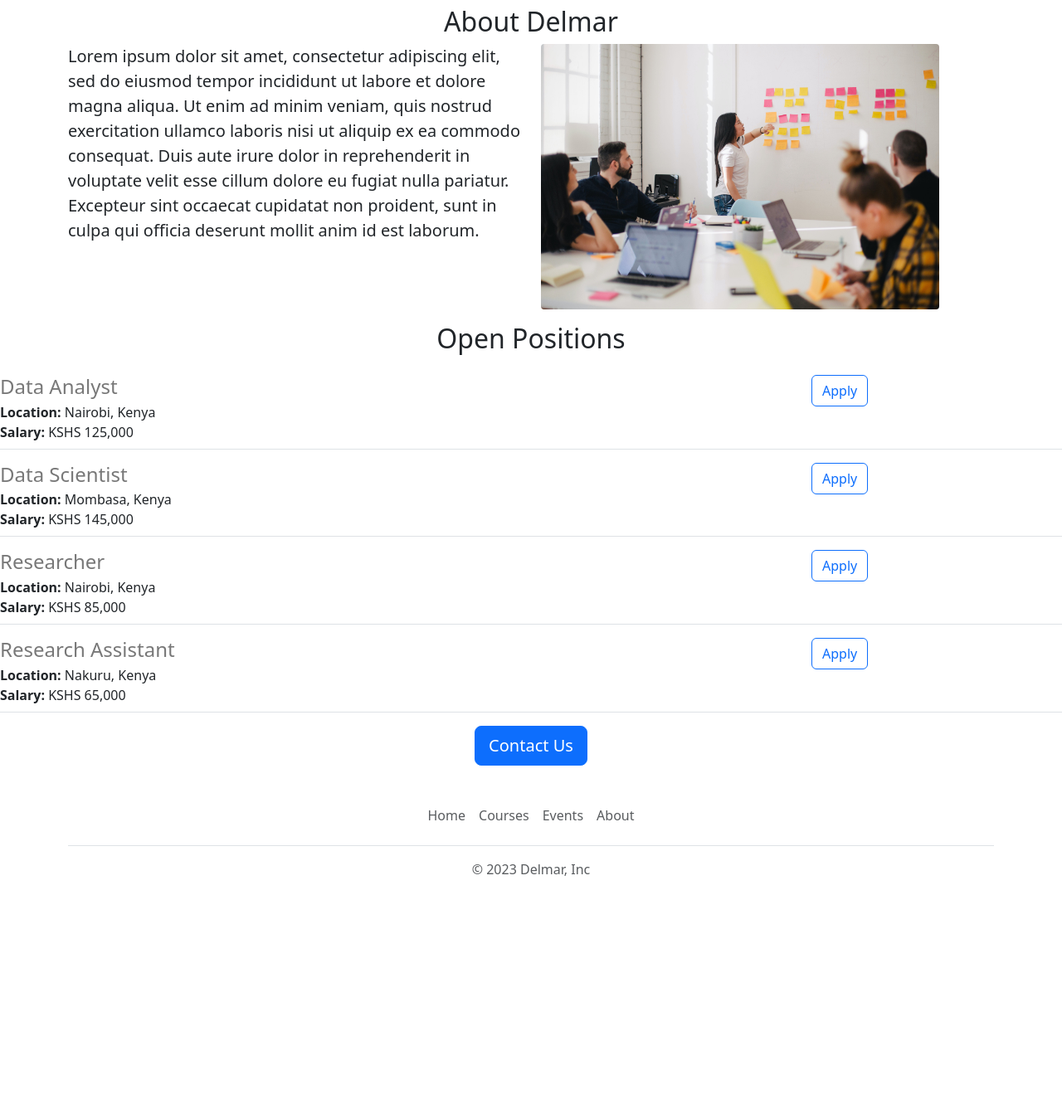
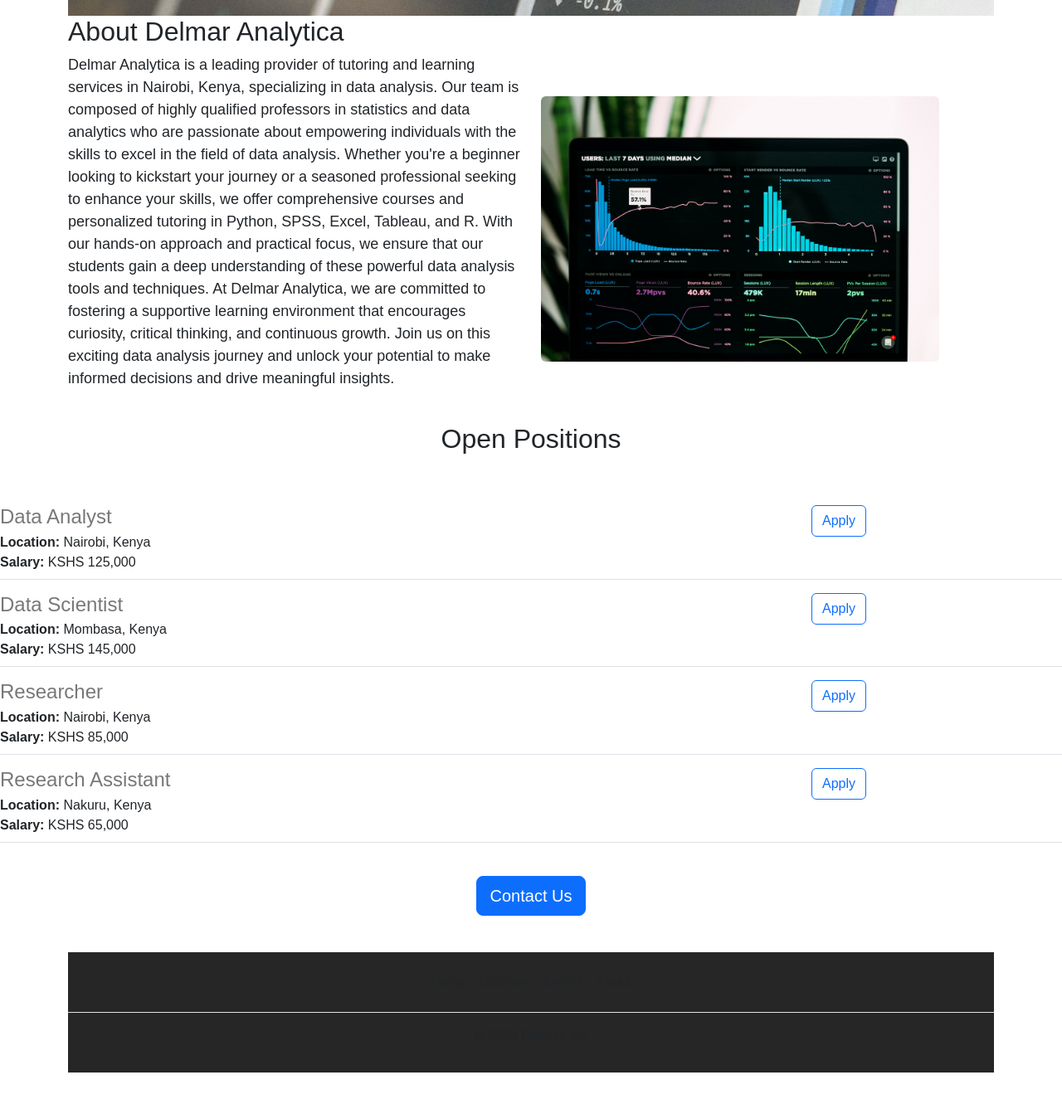
Before and after one commit to ProfLedman/delmar-careers-website, a Flask app: page / in a window 1280 px wide. Shown: the part 501-1838 px from the top of the page at 83% size. Before the commit the page ends 1557 px from the top, so only its background shows below. Run offline with Flask 3, Linux system fonts and the light colour scheme.

Commit message:
Tinkered with code

```diff
--- /dev/null
+++ b/static/styles.css
@@ -0,0 +1,58 @@
+/* Global styles */
+body {
+  font-family: Arial, sans-serif;
+  background-color: #1c1c1c;
+  color: #ffffff;
+}
+
+.container {
+  margin: 0 auto;
+  max-width: 960px;
+  padding: 20px;
+}
+
+/* Banner styles */
+#banner {
+  width: 100%;
+  max-height: 360px;
+  object-fit: cover;
+}
+
+/* Lead Text styles */
+.lead {
+  font-size: 18px;
+}
+
+/* About section styles */
+.row.mb-4 {
+  align-items: center;
+}
+
+/* Image in About section */
+.col-md-6 img {
+  height: 320px;
+  border-radius: 4px;
+}
+
+/* Open Positions heading styles */
+h2.text-center {
+  margin-top: 32px;
+  margin-bottom: 16px;
+}
+
+/* Job List styles */
+.job-list {
+  margin-top: 16px;
+}
+
+/* Apply button styles */
+.btn-primary {
+  margin-top: 16px;
+}
+
+/* Footer styles */
+footer {
+  background-color: #262626;
+  padding: 16px 0;
+  text-align: center;
+}
--- a/templates/home.html
+++ b/templates/home.html
@@ -1,41 +1,56 @@
 <!DOCTYPE html>
 <html>
+
 <head>
-    <title>Delmar Careers</title>
+  <title>Delmar Analytica</title>
   <meta charset="utf-8">
   <meta name="viewport" content="width=device-width, initial-scale=1">
+  <link rel="stylesheet" type="text/css" href="styles.css">
   <link href="https://cdn.jsdelivr.net/npm/bootstrap@5.3.0/dist/css/bootstrap.min.css" rel="stylesheet" integrity="sha384-9ndCyUaIbzAi2FUVXJi0CjmCapSmO7SnpJef0486qhLnuZ2cdeRhO02iuK6FUUVM" crossorigin="anonymous">
-    <style>
-      #banner {
-        height: 360px;width: 100%;
-      }
-    </style>
 </head>
+
 <body>
   {% include 'nav.html' %}
   <div class="container">
-      <h1 class="text-center mt-2 mb-4">Delmar Careers</h1>
-      <img class="img-fluid" id="banner" src="https://delmar-careers-website--kelvinledama.repl.co/static/bannner.jpg">
-      <h2 class="text-center mt-2 nb-4"> About Delmar</h2>
-      <div class="row" style="margin-bottom:16px">
+    <h1 class="text-center mt-2 mb-4">Delmar Analytica</h1>
+    <img class="img-fluid" id="banner" src="https://delmar-careers-website--kelvinledama.repl.co/static/bannerImg.jpg">
+    <h2> About Delmar Analytica</h2>
+    <div class="row mb-4">
       <div class="col-md-6">
-      <p class="lead"> Lorem ipsum dolor sit amet, consectetur adipiscing elit, sed do eiusmod tempor incididunt ut labore et dolore magna aliqua. Ut enim ad minim veniam, quis nostrud exercitation ullamco laboris nisi ut aliquip ex ea commodo consequat. Duis aute irure dolor in reprehenderit in voluptate velit esse cillum dolore eu fugiat nulla pariatur. Excepteur sint occaecat cupidatat non proident, sunt in culpa qui officia deserunt mollit anim id est laborum.
+        <p class="lead"> Delmar Analytica is a leading provider of tutoring and learning services in Nairobi, Kenya, specializing in data analysis. Our team is composed of highly qualified professors in statistics and data analytics who are passionate about empowering individuals with the skills to excel in the field of data analysis. Whether you're a beginner looking to kickstart your journey or a seasoned professional seeking to enhance your skills, we offer comprehensive courses and personalized tutoring in Python, SPSS, Excel, Tableau, and R. With our hands-on approach and practical focus, we ensure that our students gain a deep understanding of these powerful data analysis tools and techniques. At Delmar Analytica, we are committed to fostering a supportive learning environment that encourages curiosity, critical thinking, and continuous growth. Join us on this exciting data analysis journey and unlock your potential to make informed decisions and drive meaningful insights.
         </p>
       </div>
       <div class="d-none d-md-block col-md-6">
-        <img src="/static/work.jpg" style="height:320px;border-radius:4px;">
+        <img src="/static/add.jpg" class="img-fluid rounded" style="height: 320px;">
       </div>
     </div>
     <h2 class="text-center mt-2 mb-4">Open Positions</h2>
   </div>
-      <p>
-        {% for job in jobs%}
-       {% include 'job items.html'%}
+  <div class="job-list">
+    {% for job in jobs %}
+    {% include 'job items.html' %}
     {% endfor %}
-      </p>
-          <div class="text-center">
+  </div>
+  <div class="text-center mt-4">
     <a class="btn btn-primary btn-lg" href="mailto:delmaranalytica2023@gmail.com?subject=Questions%20about%20job%20openings&body=My%20name%3A%20%3Cinput%20your%20name%20here%3E%0D%0AMy%20questions%3A%20%3Center%20question%3E">Contact Us</a>
   </div>
   {% include 'footer.html' %}
-    </body>
-  </html>
+
+  <style>
+    /* Global styles */
+    body {
+      font-family: Arial, sans-serif;
+    }
+
+    /* Banner styles */
+    #banner {
+      height: 360px;
+      width: 100%;
+    }
+
+    /* Lead Text styles */
+    .lead {
+      font-size: 18px;
+    }
+
+    /*
--- a/templates/job items.html
+++ b/templates/job items.html
@@ -1,4 +1,4 @@
- <div class="border-bottom row" style="margin-bottom:16px;padding-bottom:8px; ">
+<div class="border-bottom row" style="margin-bottom:16px;padding-bottom:8px; ">
  <div class="col-9">
  <h4 style="color: rgb(120,120,120); margin-bottom: 4px">
   {{job['title']}}
```
Also changed, not shown: static/add.jpg (added), static/bannerImg.jpg (added). Lines whose indentation alone changed are shown as unchanged.
